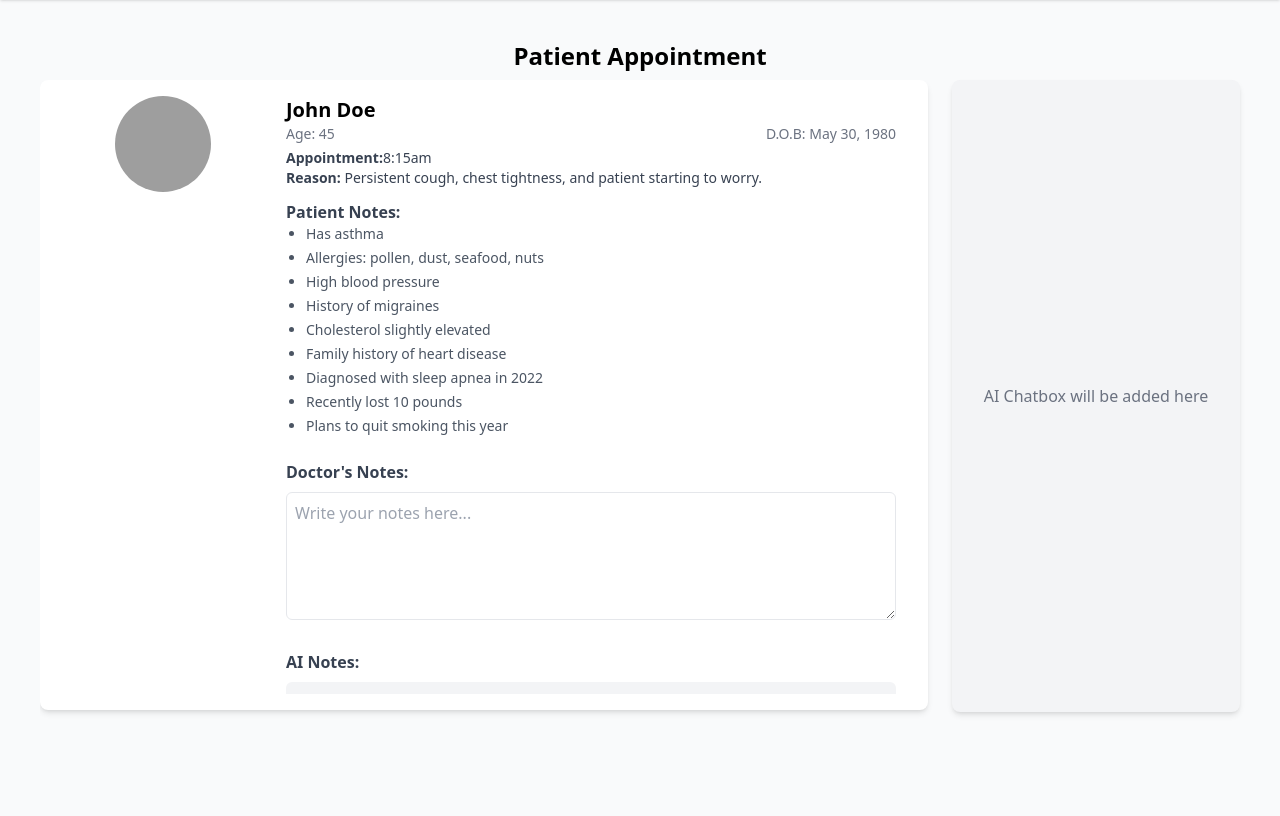
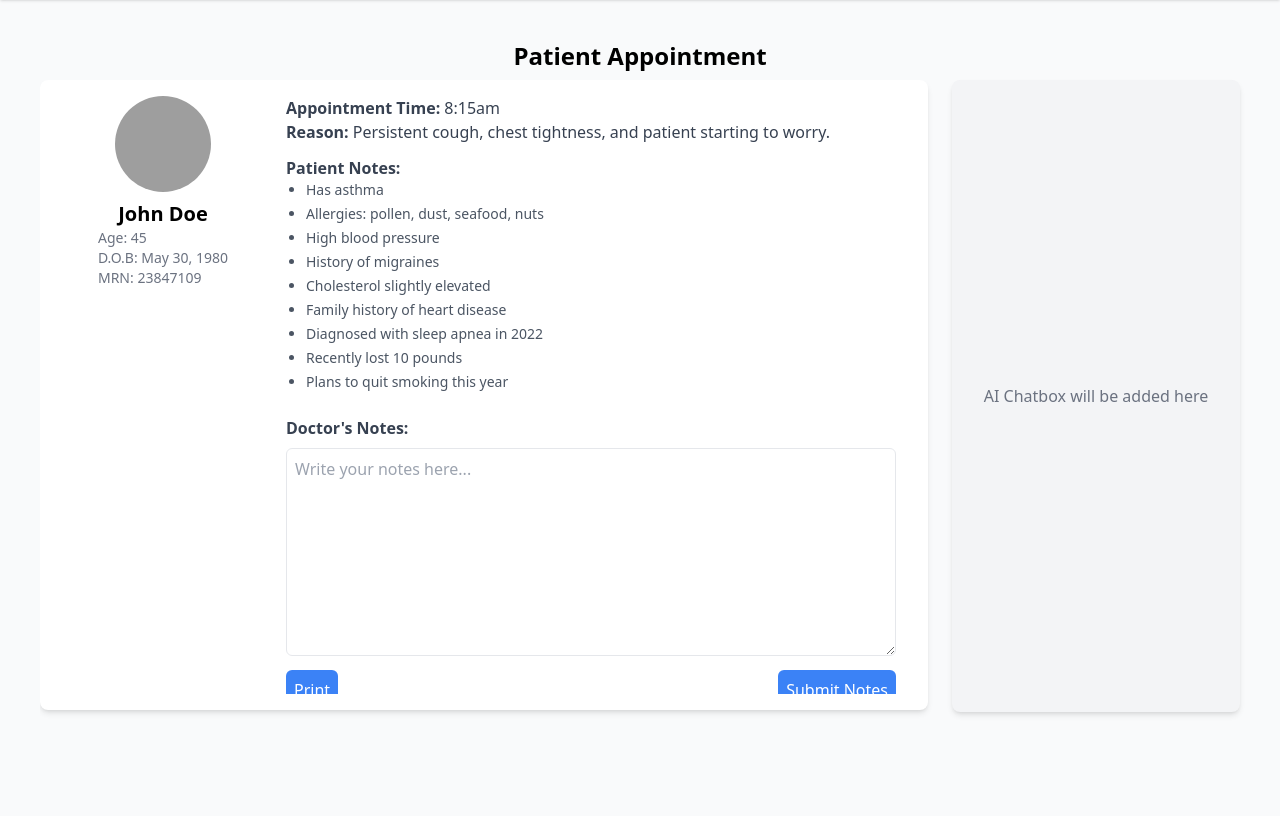
Before and after one commit to MarcelBarrios/MediFlow, a Flask app: page /patient_appointment in a window 1280 px wide. Shown: the part 74-890 px from the top of the page. Run offline with Flask 3, Linux system fonts and the light colour scheme; some libraries are stand-ins or nearby versions; grey boxes are pictures that could not be loaded.

Commit message:
fixed patient name, age, dob, and mrn to be static

```diff
--- a/templates/patient_appointment.html
+++ b/templates/patient_appointment.html
@@ -14,23 +14,24 @@
             <div class="bg-white p-4 rounded-lg shadow-md mb-4">
                 <div class="flex flex-col md:flex-row">
 
-                    <div class="md:w-1/4 w-full flex justify-center items-start mb-4 md:mb-0">
+                    <div class="w-full md:w-1/4 flex flex-col items-center mb-4">
                         <img src="https://encrypted-tbn0.gstatic.com/images?q=tbn:ANd9GcTpBLc9J0Jz2F69dVxaPIHuYEL1OWdlYqvZ-w&s"
-                        alt="Patient Photo" class="rounded-full w-24 h-24 object-cover" />
+                        alt="Patient Photo" class="rounded-full w-24 h-24 object-cover mb-2" />
+
+                        <h2 class="text-xl font-bold">John Doe</h2>
+
+                        <div class="flex flex-col text-sm text-gray-500">
+                            <span>Age: 45</span>
+                            <span>D.O.B: May 30, 1980</span>
+                            <span>MRN: 23847109	</span>
+                        </div>
                     </div>
 
                     <div class="md:w-3/4 w-full md:pl-4 h-[70vh] overflow-y-auto pr-4 pl-4">
 
-                        <h2 class="text-xl font-bold">John Doe</h2>
-
-                        <div class="flex justify-between mb-1 text-sm text-gray-500">
-                            <span>Age: 45</span>
-                            <span>D.O.B: May 30, 1980</span>
-                        </div>
-
-                        <div class="text-gray-700 mb-2 text-sm">
-                            <p><span class="font-semibold">Appointment:</span>8:15am</p>
-                            <p><span class="font-semibold">Reason:</span> Persistent cough, chest tightness, and patient starting to worry.</p>
+                        <div class="text-gray-700 mb-2 text-md">
+                            <p><span class="font-semibold text-gray-700">Appointment Time: </span>8:15am</p>
+                            <p><span class="font-semibold text-gray-700">Reason:</span> Persistent cough, chest tightness, and patient starting to worry.</p>
                         </div>
 
                         <div class="mt-3">
@@ -51,18 +52,10 @@
                         <!-- Doctor's Note Taking Section -->
                         <div class="mt-6">
                             <h3 class="font-semibold text-gray-700">Doctor's Notes:</h3>
-                            <textarea class="w-full h-32 p-2 border rounded-md mt-2" placeholder="Write your notes here..."></textarea>
+                            <textarea class="w-full h-52 p-2 border rounded-md mt-2" placeholder="Write your notes here..."></textarea>
                         </div>
 
-                        <!-- AI Notes Section -->
-                        <div class="mt-6">
-                            <h3 class="font-semibold text-gray-700">AI Notes:</h3>
-                            <div id="ai-notes" class="bg-gray-100 p-2 rounded-md mt-2">
-                                <p class="text-gray-500">AI can add notes here based on the conversation or diagnostics. </p>
-                            </div>
-                        </div>
-
-                        <div class="mt-6 flex justify-between">
+                        <div class="mt-2 flex justify-between">
                             <button type="button" onclick="window.print()" class="bg-blue-500 text-white p-2 rounded-md">
                                 Print
                             </button>
```
